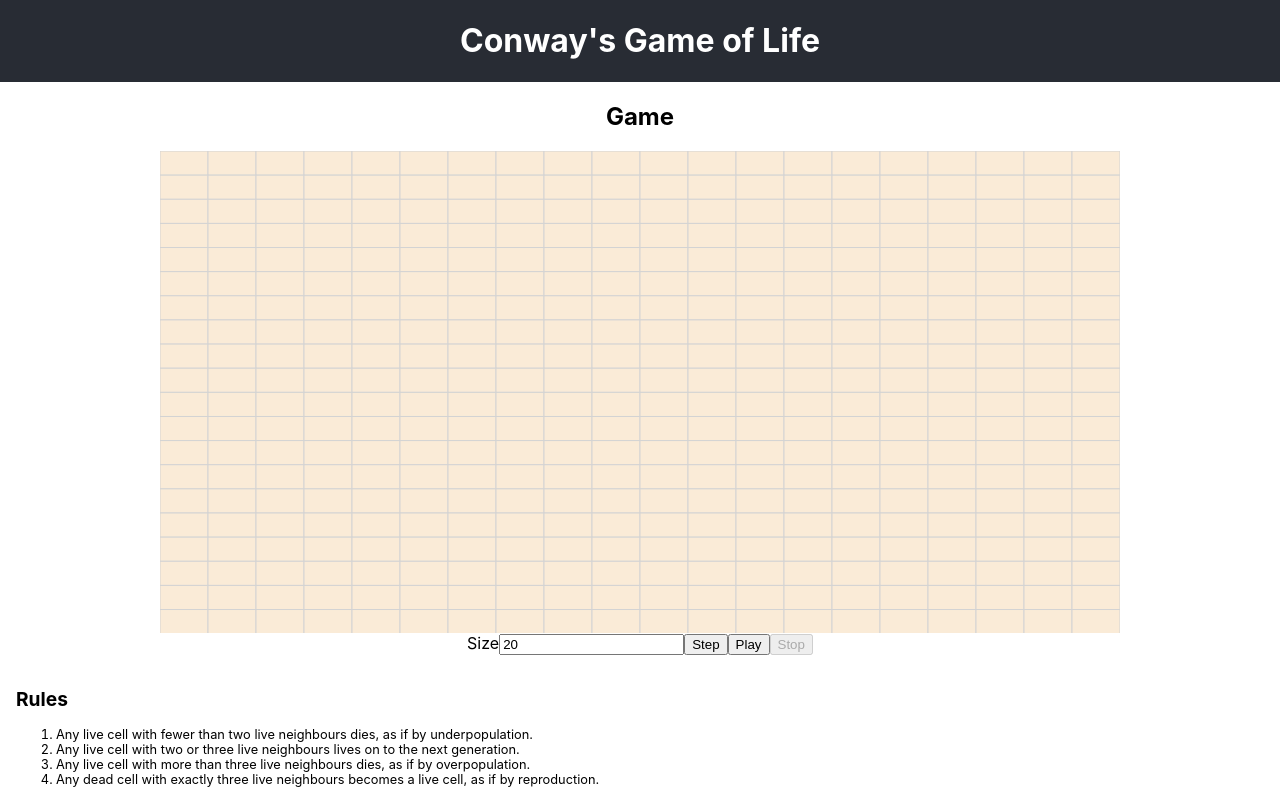
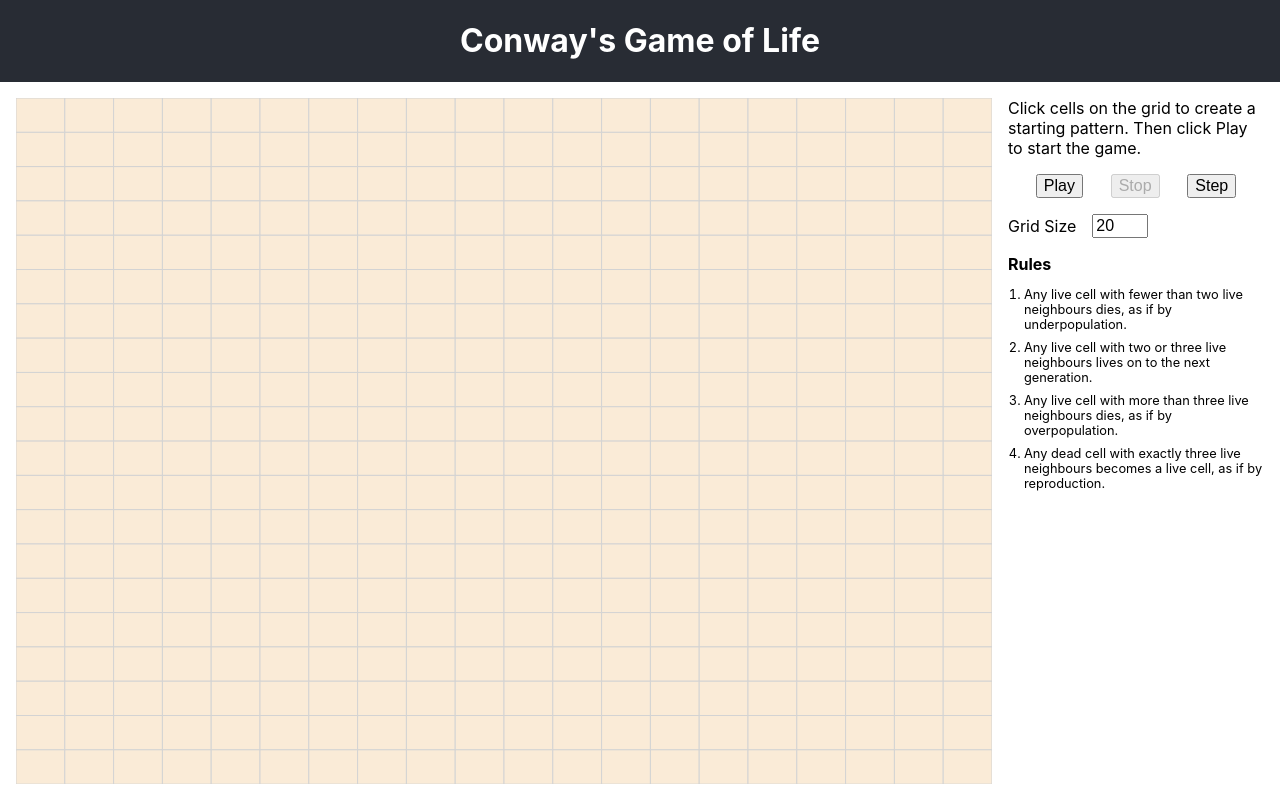
Before and after one commit to sbrudz/life-react, a React (Create React App) app: page / in a window 1280 px wide. Built offline with nearby package versions, Linux system fonts and the light colour scheme.

Commit message:
Revamp the visual layout of the game

```diff
--- a/src/components/app/app-view.tsx
+++ b/src/components/app/app-view.tsx
@@ -9,27 +9,6 @@ const App = () => {
         <h1>Conway&apos;s Game of Life</h1>
       </header>
       <Game />
-      <section className={styles.rules}>
-        <h2>Rules</h2>
-        <ol>
-          <li>
-            Any live cell with fewer than two live neighbours dies, as if by
-            underpopulation.
-          </li>
-          <li>
-            Any live cell with two or three live neighbours lives on to the next
-            generation.
-          </li>
-          <li>
-            Any live cell with more than three live neighbours dies, as if by
-            overpopulation.
-          </li>
-          <li>
-            Any dead cell with exactly three live neighbours becomes a live
-            cell, as if by reproduction.
-          </li>
-        </ol>
-      </section>
     </div>
   );
 };
--- a/src/components/app/app.module.css
+++ b/src/components/app/app.module.css
@@ -3,7 +3,12 @@
   display: flex;
   flex-direction: column;
   align-items: stretch;
-  justify-content: space-between;
+  justify-content: stretch;
+}
+
+.body {
+  flex-grow: 1;
+  display: flex;
 }
 
 .header {
--- a/src/components/game/game-view.tsx
+++ b/src/components/game/game-view.tsx
@@ -3,6 +3,7 @@ import styles from "./game.module.css";
 import Grid from "./grid";
 import useGame from "./use-game";
 import { evolveNextGeneration, resizeGrid, toggleCell } from "./game-ducks";
+import Rules from "../rules";
 
 const Game = () => {
   const { size, grid, dispatch } = useGame(20);
@@ -26,27 +27,36 @@ const Game = () => {
         grid={grid}
         onClick={cellLocation => dispatch(toggleCell(cellLocation))}
       />
-      <div>
-        <label htmlFor="size">Size</label>
+      <section className={styles.side}>
+        <p>
+          Click cells on the grid to create a starting pattern. Then click Play
+          to start the game.
+        </p>
+        <div className="btn-grp">
+          <button disabled={running} onClick={() => setRunning(true)}>
+            Play
+          </button>
+          <button disabled={!running} onClick={() => setRunning(false)}>
+            Stop
+          </button>
+          <button
+            disabled={running}
+            onClick={() => dispatch(evolveNextGeneration())}
+          >
+            Step
+          </button>
+        </div>
+        <fieldset>
+          <label htmlFor="size">Grid Size</label>
           <input
             type="number"
             id="size"
             value={size}
             onChange={e => dispatch(resizeGrid(+e.target.value))}
           />
-        <button
-          disabled={running}
-          onClick={() => dispatch(evolveNextGeneration())}
-        >
-          Step
-        </button>
-        <button disabled={running} onClick={() => setRunning(true)}>
-          Play
-        </button>
-        <button disabled={!running} onClick={() => setRunning(false)}>
-          Stop
-        </button>
-      </div>
+        </fieldset>
+        <Rules />
+      </section>
     </section>
   );
 };
--- a/src/components/game/game.module.css
+++ b/src/components/game/game.module.css
@@ -1,6 +1,49 @@
 .section {
   display: flex;
-  flex-direction: column;
+  flex-grow: 1;
+  flex-wrap: wrap;
+  align-content: stretch;
+  justify-content: center;
+}
+
+.section > h2 {
+  display: none;
+}
+
+.side {
+  padding: 1rem 1rem 1rem 0;
+  flex-basis: 20%;
+}
+
+.side p {
+  margin-top: 0;
+  margin-bottom: 1rem;
+}
+
+.side label,
+.side button,
+.side input {
+  font-size: 1rem;
+}
+
+.side input {
+  width: 3rem;
+  margin-left: 1rem;
+}
+
+.side fieldset,
+.side div {
+  border: none;
+  padding: 0;
+  margin: 0 0 1rem 0;
+  display: flex;
+}
+
+.side fieldset {
+  justify-content: flex-start;
   align-items: center;
-  flex-grow: 1;
 }
+
+.side div {
+  justify-content: space-evenly;
+}
--- a/src/components/game/grid/grid-view.tsx
+++ b/src/components/game/grid/grid-view.tsx
@@ -35,7 +35,7 @@ const Grid = ({ grid, onClick }: GridProps) => {
   });
 
   return (
-    <svg width="75%" data-testid="Grid" className={styles.table}>
+    <svg data-testid="Grid" className={styles.table}>
       {body}
     </svg>
   );
--- a/src/components/game/grid/grid.module.css
+++ b/src/components/game/grid/grid.module.css
@@ -1,5 +1,5 @@
 .table {
-  margin: 0 auto;
+  margin: 1rem;
   flex-grow: 1;
 }
 
--- /dev/null
+++ b/src/components/rules/index.ts
@@ -0,0 +1 @@
+export { default } from "./rules-view";
--- /dev/null
+++ b/src/components/rules/rules-view.tsx
@@ -0,0 +1,30 @@
+import React from "react";
+import styles from "./rules.module.css";
+
+const Rules = () => {
+  return (
+    <section className={styles.rules}>
+      <h2>Rules</h2>
+      <ol>
+        <li>
+          Any live cell with fewer than two live neighbours dies, as if by
+          underpopulation.
+        </li>
+        <li>
+          Any live cell with two or three live neighbours lives on to the next
+          generation.
+        </li>
+        <li>
+          Any live cell with more than three live neighbours dies, as if by
+          overpopulation.
+        </li>
+        <li>
+          Any dead cell with exactly three live neighbours becomes a live cell,
+          as if by reproduction.
+        </li>
+      </ol>
+    </section>
+  );
+};
+
+export default Rules;
--- /dev/null
+++ b/src/components/rules/rules.module.css
@@ -0,0 +1,15 @@
+.rules {
+  font-size: 0.8rem;
+}
+
+.rules h2 {
+  font-size: 1rem;
+}
+
+.rules ol {
+  padding-left: 1rem;
+}
+
+.rules li {
+  margin-bottom: 0.5rem;
+}
```
Also changed, not shown: 1 other file (tests, documents, lock files or other folders). Lines whose indentation alone changed are shown as unchanged.
